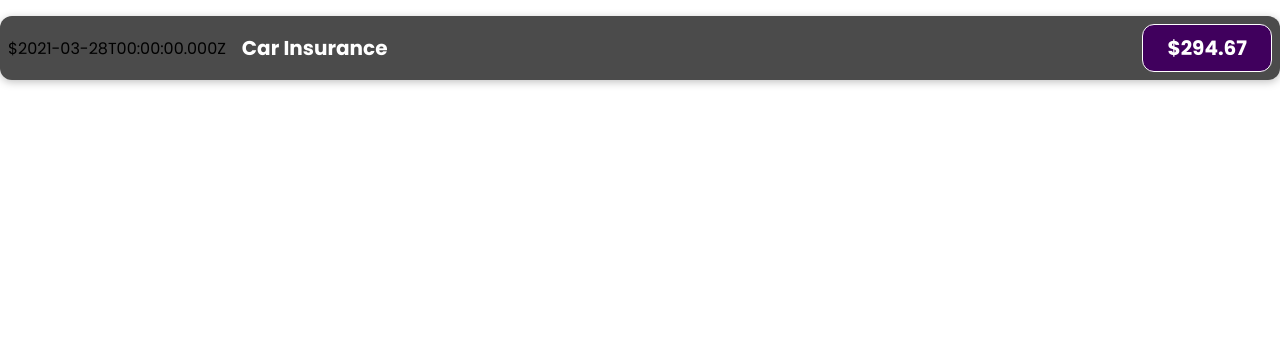
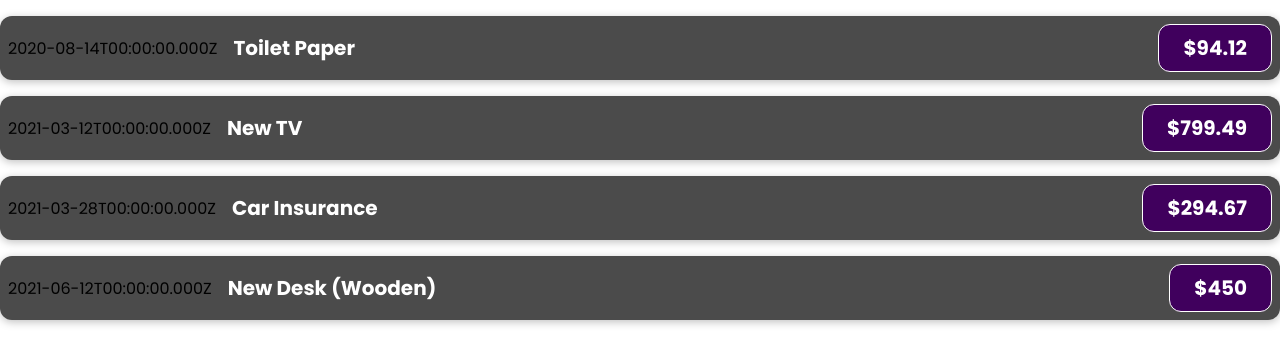
Before and after one commit to CemEkiz/expense-tracker, a React (Vite) app: page / in a window 1280 px wide. Shown: the top 364 px of the page. Built offline with nearby package versions, Linux system fonts and the light colour scheme.

Commit message:
36: passing data via props

```diff
--- a/src/App.jsx
+++ b/src/App.jsx
@@ -1,7 +1,52 @@
 import ExpenseItem from './components/ExpenseItem';
 
 const App = () => {
-  return <ExpenseItem />;
+  const expenses = [
+    {
+      id: 'e1',
+      title: 'Toilet Paper',
+      amount: 94.12,
+      date: new Date(2020, 7, 14),
+    },
+    { id: 'e2', title: 'New TV', amount: 799.49, date: new Date(2021, 2, 12) },
+    {
+      id: 'e3',
+      title: 'Car Insurance',
+      amount: 294.67,
+      date: new Date(2021, 2, 28),
+    },
+    {
+      id: 'e4',
+      title: 'New Desk (Wooden)',
+      amount: 450,
+      date: new Date(2021, 5, 12),
+    },
+  ];
+
+  return (
+    <div>
+      <ExpenseItem
+        title={expenses[0].title}
+        amount={expenses[0].amount}
+        date={expenses[0].date}
+      />
+      <ExpenseItem
+        title={expenses[1].title}
+        amount={expenses[1].amount}
+        date={expenses[1].date}
+      />
+      <ExpenseItem
+        title={expenses[2].title}
+        amount={expenses[2].amount}
+        date={expenses[2].date}
+      />
+      <ExpenseItem
+        title={expenses[3].title}
+        amount={expenses[3].amount}
+        date={expenses[3].date}
+      />
+    </div>
+  );
 };
 
 export default App;
--- a/src/components/ExpenseItem.jsx
+++ b/src/components/ExpenseItem.jsx
@@ -1,16 +1,12 @@
 import './ExpenseItem.css';
 
-const ExpenseItem = () => {
-  const expenseDate = new Date(2021, 2, 28);
-  const expenseTitle = 'Car Insurance';
-  const expenseAmount = 294.67;
-
+const ExpenseItem = props => {
   return (
     <div className='expense-item'>
-      <div>${expenseDate.toISOString()}</div>
+      <div>{props.date.toISOString()}</div>
       <div className='expense-item__description'>
-        <h2>{expenseTitle}</h2>
-        <div className='expense-item__price'>${expenseAmount}</div>
+        <h2>{props.title}</h2>
+        <div className='expense-item__price'>${props.amount}</div>
       </div>
     </div>
   );
```
